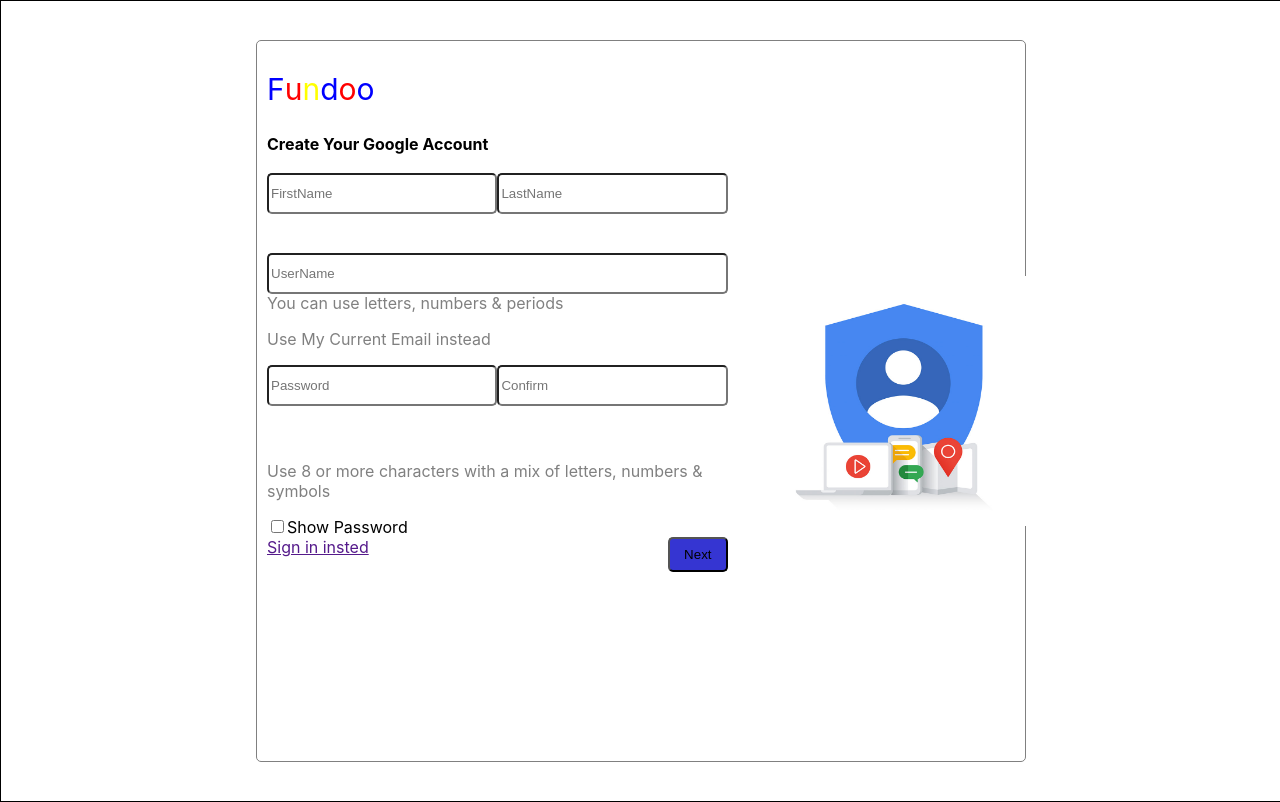
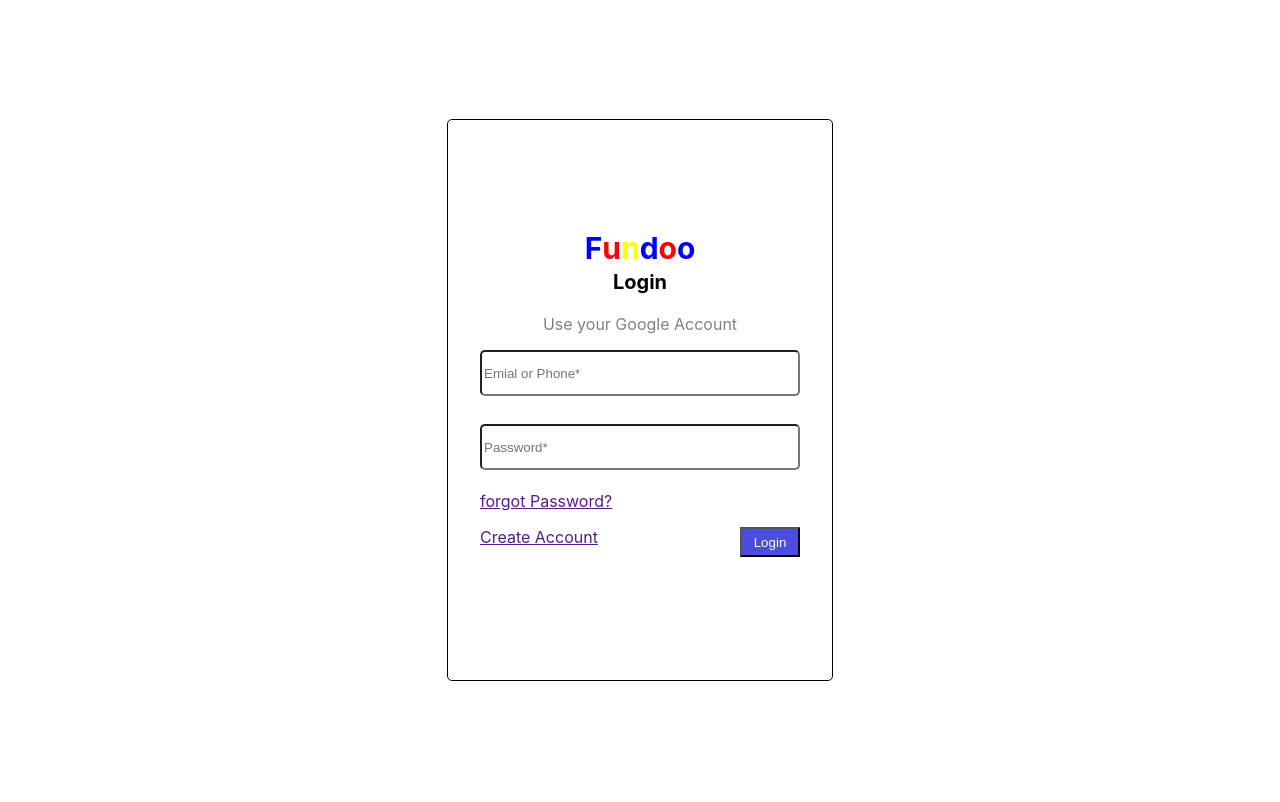
Before and after one commit to Upendrasahu99/Fundoo_Notes_Frontend, a React (Create React App) app: page / in a window 1280 px wide. Built offline with nearby package versions, Linux system fonts and the light colour scheme.

Commit message:
[Upendra] Add: Created Login Page

```diff
--- a/src/App.css
+++ b/src/App.css
@@ -1,5 +1,4 @@
 .App {
   text-align: center;
-  height: 100vh;
-  width: 100vw;
+
 }
--- a/src/App.js
+++ b/src/App.js
@@ -1,11 +1,18 @@
 import './App.css';
 import SignUp from './pages/signup/SignUp'
+import Login from './pages/login/Login';
 
+// function App(){
+//   return (
+//     <div className='App'>
+//       <SignUp/>
+//     </div>
+//   )
+// }
 function App(){
   return (
-    <div className='App'>
-      <SignUp/>
-
+    <div>
+      <Login/>
     </div>
   )
 }
--- /dev/null
+++ b/src/pages/login/Login.css
@@ -0,0 +1,98 @@
+.login-Component{
+    height: 100vh;
+    width: 100vw;
+    display: flex;
+    justify-content: center;
+    align-items: center;
+}
+@media only screen and (max-width: 600px) {
+    .login-Container{
+        height: 100%;
+        width: 100%;
+        background-color: green;
+    }
+  }
+.login-Container{
+    height: 70%;
+    width: 30%;
+    border:  1px solid black;
+    border-radius: 5px;
+    display: flex;
+    justify-content: center;
+    align-items: center;
+
+}
+.form-Area{
+    width: 320px;
+    height: 400px;
+}
+.logo{
+    height: 50px;
+    display: flex;
+    justify-content: center;
+}
+
+.f{
+    color: blue;
+    font-size: 30px;
+    font-weight: bold;
+}
+.u{
+    color: red;
+    font-size: 30px;
+    font-weight: bold;
+}
+.n{
+    color: yellow;
+    font-size: 30px;
+    font-weight: bold;
+}
+.d{
+    color: blue;
+    font-size: 30px;
+    font-weight: bold;
+}
+.o{
+    color: red;
+    font-size: 30px;
+    font-weight: bold;
+}
+.o2{
+    color: blue;
+    font-size: 30px;
+    font-weight: bold;
+}
+.loginText{
+    color: black;
+    text-align: center;
+    font-weight: bold;
+    font-size: 20px;
+}
+.useGoogle{
+    text-align: center;
+}
+.inputArea{
+    width: 100%;
+    height: 120px;
+    display: flex;
+    justify-content: center;
+    justify-content: space-between;
+    flex-direction: column;
+}
+.input{
+    height: 40px;
+    border-radius: 5px;
+}
+.forgot{
+    padding-top: 5px;
+}
+.logindiv{
+    display: flex;
+    justify-content: space-between;
+}
+.loginButton{
+    height:  30px;
+    width: 60px;
+    color: white;
+    background-color: rgb(76, 76, 223);
+}
--- /dev/null
+++ b/src/pages/login/Login.jsx
@@ -0,0 +1,35 @@
+import React from "react";
+import "./Login.css";
+
+const login = () => {
+    return(
+        <div className="login-Component">
+            <div className="login-Container">
+                <div className="form-Area">
+                    <div className="logo">
+                    <p className="f">F</p>
+                    <p className="u">u</p>
+                    <p className="n">n</p>
+                    <p className="d">d</p>
+                    <p className="o">o</p>
+                    <p className="o2">o</p>
+                    </div>
+                    <p className="loginText">Login</p>
+                    <p className="useGoogle">Use your Google Account</p>
+                    <div className="inputArea">
+                    <input placeholder="Emial or Phone*" className="input"></input>
+                    <input placeholder="Password*" className="input"></input>
+                    </div>
+                    <p className="forgot">
+                    <a href="">forgot Password?</a>
+                    </p>
+                    <div className="logindiv">
+                        <a href="">Create Account</a>
+                        <button className="loginButton">Login</button>
+                    </div>
+                </div>
+            </div>
+        </div>
+    )
+}
+export default login
--- a/src/pages/signup/SignUp.css
+++ b/src/pages/signup/SignUp.css
@@ -9,26 +9,32 @@ align-items: center;
 .f{
     color: blue;
     font-size: 30px;
+    font-weight: bold;
 }
 .u{
     color: red;
     font-size: 30px;
+    font-weight: bold;
 }
 .n{
     color: yellow;
     font-size: 30px;
+    font-weight: bold;
 }
 .d{
     color: blue;
     font-size: 30px;
+    font-weight: bold;
 }
 .o{
     color: red;
     font-size: 30px;
+    font-weight: bold;
 }
 .o2{
     color: blue;
     font-size: 30px;
+    font-weight: bold;
 }
 
 
@@ -93,7 +99,7 @@ align-items: center;
     text-align: left;
 }
 .password{
-    height: 80px;
+    height: 50px;
     display: flex;
     justify-content: space-between;
 }
@@ -103,6 +109,7 @@ p{
 }
 .showPassword{
     text-align: left;
+    padding-bottom: 30px;
 }
 .lastDiv{
     height: 80px;
```
